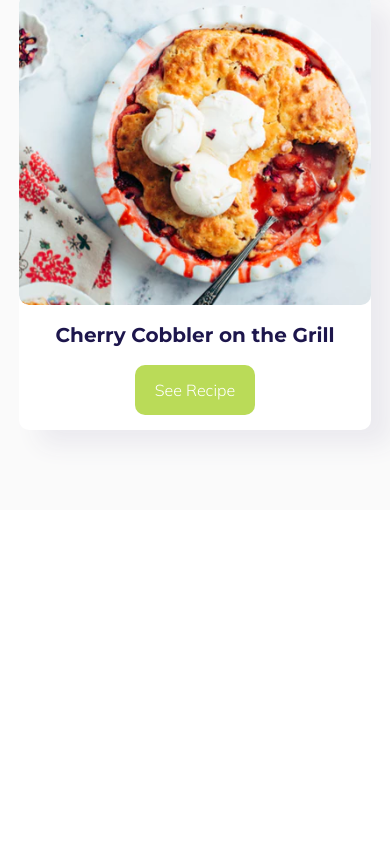
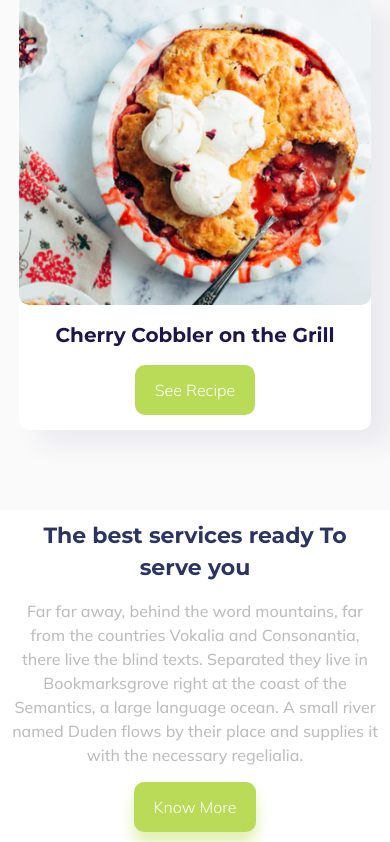
Before and after one commit to Cesar959/healthy-food, a React (Vite) app: page / in a window 390 px wide. Shown: the part 2379-3221 px from the top of the page. Before the commit the page ends 2889 px from the top, so only its background shows below. Built offline with nearby package versions, Linux system fonts and the light colour scheme.

Commit message:
Criação: Desenvolvimento do Service

```diff
--- a/src/App.jsx
+++ b/src/App.jsx
@@ -2,6 +2,7 @@
 import Header from "./components/Header/Header"
 import Home from "./components/Home/Home"
 import Revenue from "./components/Revenue/Revenue"
+import Service from "./components/Service/Service"
 
 function App() {
   return (
@@ -10,6 +11,7 @@
         <Header></Header>
       </Home>
       <Revenue></Revenue>
+      <Service></Service>
     </>
   )
 }
--- /dev/null
+++ b/src/components/Service/Service.css
@@ -0,0 +1,163 @@
+#service
+{
+    width: 100%;
+    display: flex;
+    align-items: center;
+    background: white;
+}
+
+#service img
+{
+    width: 50%;
+}
+
+#service .service-content
+{
+    width: 50%;
+    padding: 20px;
+}
+
+#service .service-content h1
+{
+    font-family: 'Montserrat', sans-serif;
+    font-weight: 700;
+    color: #2c3463;
+    font-size: 40px;
+    max-width: 500px;
+    line-height: 50px;
+}
+
+#service .service-content p
+{
+    font-family: 'Mulish', sans-serif;
+    font-weight: 500;
+    text-align: left;
+    color: #bdbdbd;
+    font-size: 20px;
+    max-width: 480px;
+    margin-top: 30px;
+    line-height: 30px;
+}
+
+#service .text-hidden
+{
+    display: none;
+}
+
+#service .but-service
+{
+    padding: 15px 25px;
+    background: #badb58;
+    border: none;
+    border-radius: 10px;
+    margin-top: 30px;
+    font-family: 'Mulish', sans-serif;
+    font-weight: 300;
+    color: #ffffff;
+    font-size: 18px;
+    cursor: pointer;
+    text-decoration: none;
+    display: inline-block;
+    box-shadow: 0px 12px 15px #e0f0b2;
+}
+
+/* Media Querys */
+
+@media screen and (max-width: 1152px)
+{
+    #service .service-content h1
+    {
+        font-size: 35px;
+        max-width: 440px;
+        line-height: 45px;
+    }
+
+    #service .service-content p
+    {
+        font-size: 18px;
+        max-width: 450px;
+        margin-top: 20px;
+        line-height: 27px;
+    }
+
+    #service .service-content
+    {
+        padding: 10px;
+    }
+}
+
+@media screen and (max-width: 992px)
+{
+    #service .service-content h1
+    {
+        font-size: 28px;
+        max-width: 400px;
+        line-height: 32px;
+    }
+
+    #service .service-content p
+    {
+        font-size: 16px;
+        max-width: 420px;
+        margin-top: 10px;
+        line-height: 24px;
+    }
+
+    #service .but-service
+    {
+        padding: 15px 20px;
+        margin-top: 15px;
+        font-size: 16px;
+    }
+}
+
+@media screen and (max-width: 768px)
+{
+    #service img
+    {
+        width: 50%;
+        display: none;
+    }
+
+    #service .service-content
+    {
+        width: 100%;
+        text-align: center;
+        padding: 10px;
+    }
+
+    #service .service-content p
+    {
+        font-size: 17px;
+        max-width: 100%;
+        margin-top: 10px;
+        line-height: 28px;
+        text-align: center;
+    }
+
+    #service .text-hidden
+    {
+        display: block;
+    }
+
+    #service .text-visible
+    {
+        display: none;
+    }
+
+    #service .service-content h1
+    {
+        font-size: 22px;
+        max-width: 100%;
+        margin-bottom: 15px;
+    }
+}
+
+@media screen and (max-width: 600px)
+{
+    #service .service-content p
+    {
+        font-size: 16px;
+        line-height: 24px;
+    }
+}
--- /dev/null
+++ b/src/components/Service/Service.jsx
@@ -0,0 +1,40 @@
+import React from "react";
+import "./Service.css"
+
+// Img
+import IllustrationService from "../../img/bloco_services.svg"
+
+
+function Service(props) {
+
+    return (
+        <section id="service">
+            <img src={IllustrationService} />
+
+            <div className="service-content">
+                <h1>The best services ready To serve you</h1>
+
+                <p className="text-visible">Far far away, behind the word mountains, far from
+                the countries Vokalia and Consonantia, there live the
+                blind texts.</p>
+
+                <p className="text-visible">Separated they live in Bookmarksgrove right at the
+                coast of the Semantics, a large language ocean.</p>
+
+                <p className="text-visible">A small river named Duden flows by their place and
+                supplies it with the necessary regelialia.</p>
+
+                <p className="text-hidden">Far far away, behind the word mountains, far from
+                the countries Vokalia and Consonantia, there live the
+                blind texts. Separated they live in Bookmarksgrove right at the
+                coast of the Semantics, a large language ocean. A small river named Duden flows by their place and
+                supplies it with the necessary regelialia.</p>
+
+                <button className="but-service">Know More</button>
+            </div>
+
+        </section>
+    )
+}
+
+export default Service
```
